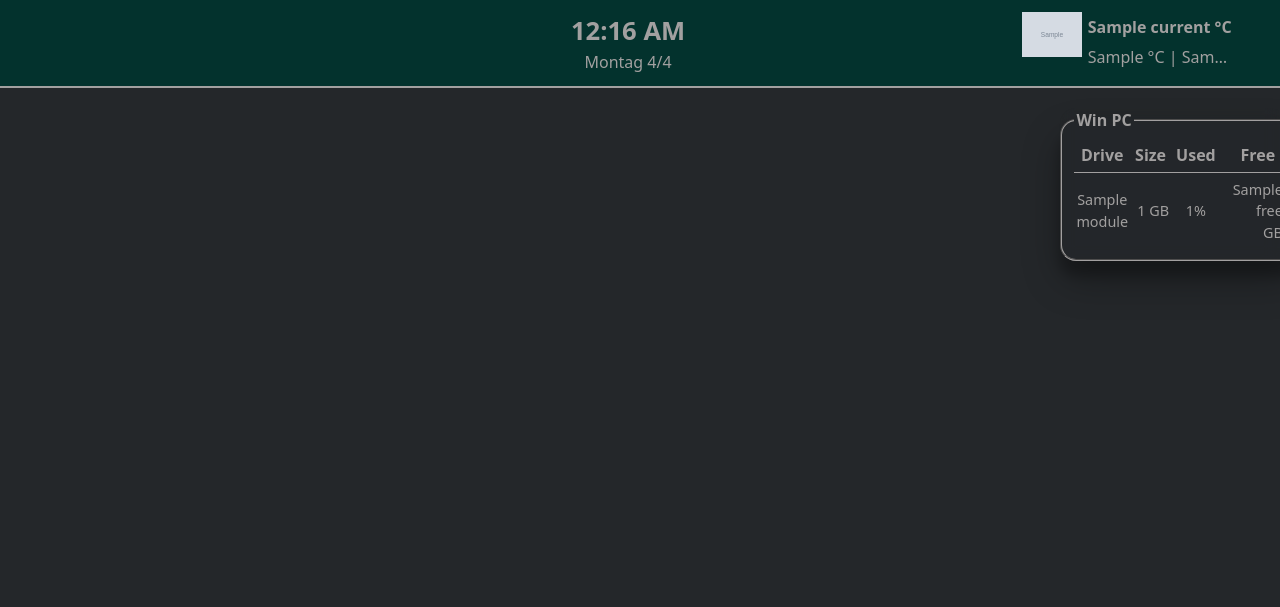
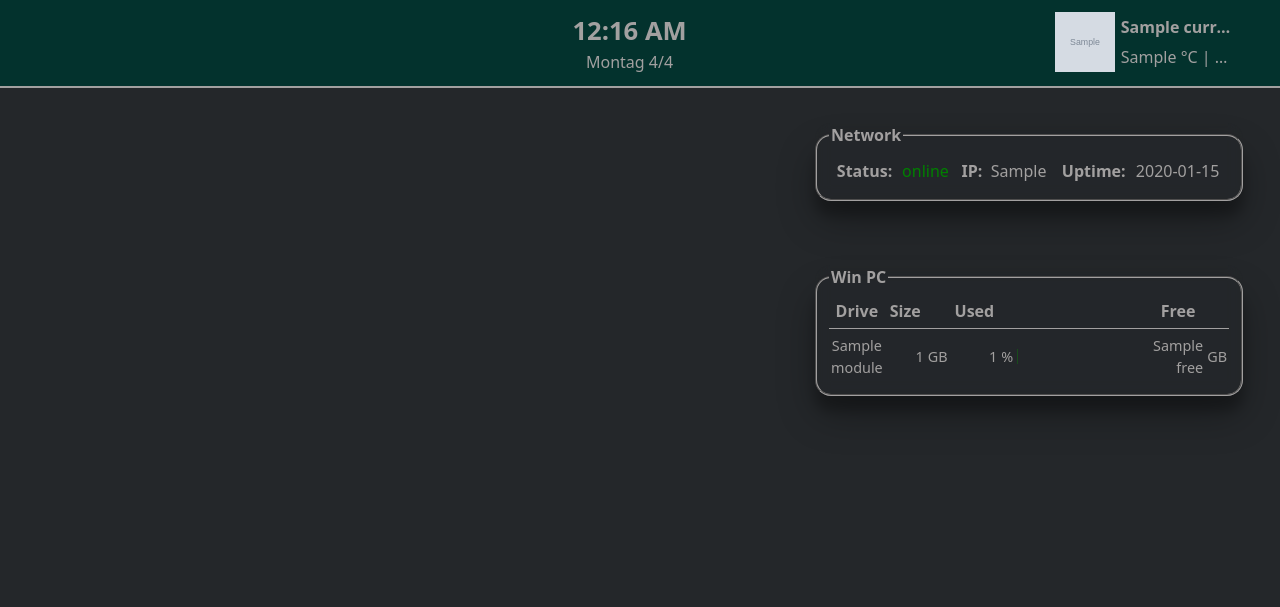
Before and after one commit to LoremIpsumDolo/LocalStartPage_2, a Flask app: template app/templates/index.html in a window 1280 px wide. Shown: the top 607 px of the page. Run offline with Flask 2, Linux system fonts and the light colour scheme; the template is opened without the code that fills it: most values are stand-ins (such as "Sample title", 1, 10 or a date in 2020); grey boxes marked "Sample" are stand-in pictures; parts of the project's set-up code (start-up, migrations or seed data) failed here and were passed over; some libraries are stand-ins or nearby versions.

Commit message:
basic setup

```diff
--- a/app/static/css/glances.css
+++ b/app/static/css/glances.css
@@ -1,35 +1,60 @@
+:root {
+	--bar-green  : rgb(14, 113, 14);
+	--bar-red    : rgb(140, 27, 27);
+	--bar-yellow : rgb(176, 176, 35);
+}
+
+.module_fieldset {
+	min-width     : 200px;
+	border-radius : 16px;
+	border-color  : var(--text);
+}
+
+.module_fieldset legend {
+	color       : var(--text);
+	font-weight : bold;
+}
+
 #glances_table {
-	width           : 100%;
+	width           : 400px;
 	border-collapse : collapse;
-
 }
 
 #glances_table th {
 	border-bottom : solid 1px var(--text);
 	padding       : 5px;
 	text-align    : center;
+	cursor        : default;
 }
+
+#glances_table th:hover {
+	color : var(--text_hover);
+}
+
 
 #glances_table td {
 	padding   : 6px 2px;
 	font-size : .9em;
 }
 
+
+#glances_table td:nth-child(2),
+#glances_table td:nth-child(4),
+#glances_table td:nth-child(7) {
+	text-align : right;
+}
+
+#glances_table td:nth-child(3),
+#glances_table td:nth-child(5),
+#glances_table td:nth-child(8) {
+	text-align : left;
+}
+
+#glances_table td:nth-child(6),
 #glances_table td:nth-child(1) {
 	text-align : center;
 }
 
-#glances_table td:nth-child(2) {
-	text-align : right;
-}
-
-#glances_table td:nth-child(3) {
-	text-align : center;
-}
-
-#glances_table td:nth-child(5) {
-	text-align : right;
-}
 
 .bar {
 	height  : 15px;
--- a/app/static/css/main.css
+++ b/app/static/css/main.css
@@ -12,6 +12,10 @@ body {
 	font-family : "Noto Sans", sans-serif;
 }
 
+fieldset {
+	cursor: default;
+}
+
 /* HEADER */
 
 header {
@@ -24,14 +28,14 @@ header {
 
 .header_block {
 	max-height : 70px;
-	min-width  : 200px;
-	max-width  : 400px;
+	min-width  : 170px;
+	max-width  : 300px;
 	display    : inline-block;
 	padding    : 4px;
 }
 
-#spotify_image,
-#weather_img {
+#spotify_image>img,
+#weather_img>img {
 	height  : 60px;
 	width   : 60px;
 	float   : left;
@@ -68,16 +72,20 @@ header {
 	font-size : 1.6rem;
 }
 
+#weather_module:hover {
+	color: var(--text_hover);
+}
+
 /* MAIN MODULE */
 
 .main_module_container {
 	flex-grow        : 2;
-	padding          : 20px;
+	padding          : 35px;
 	background-color : var(--bg);
 	overflow         : scroll;
 	display          : flex;
 	flex-direction   : row;
-	justify-content  : space-around;
+	justify-content  : space-between;
 	align-items      : flex-start;
 	flex-wrap        : nowrap;
 	gap              : 1.2em;
@@ -87,14 +95,10 @@ header {
 	display : none;
 }
 
-.module_fieldset {
-	border-radius : 16px;
-	border-color  : var(--text);
-}
-
-.module_fieldset legend {
-	color       : var(--text);
-	font-weight : bold;
+#right_module_container {
+	display        : flex;
+	flex-direction : column;
+	gap            : 4em;
 }
 
 .mod_1 {
@@ -107,3 +111,44 @@ header {
 	min-height : 650px;
 	min-width  : 460px;
 }
+
+/* NETWORK MODULE */
+
+#network_table {
+	width           : 400px;
+	border-collapse : collapse;
+}
+
+#network_table th {
+	padding    : 5px;
+	text-align : center;
+}
+
+#network_table td {
+	padding   : 6px 2px;
+	font-size : 1rem;
+}
+
+
+/* MODAL */
+
+
+.modal {
+	display  : none;
+	position : fixed;
+	z-index  : 1;
+	left     : 0;
+	top      : 0;
+	width    : 100%;
+	height   : 100%;
+	overflow : auto;
+
+}
+
+.modal-content {
+	margin         : 15% auto;
+	padding        : 20px;
+	display        : flex;
+	flex-direction : column;
+	align-items    : center;
+}
--- a/app/static/css/utils.css
+++ b/app/static/css/utils.css
@@ -1,99 +1,111 @@
 :root {
-	--bg      : #24272a;
-	--bg-light: #3c4147;
-	--bg-med  : #2c3035;
+	--bg         : #24272a;
+	--bg-light   : #3c4147;
+	--bg-med     : #2c3035;
 
-	--text      : #a2a0a0;
-	--text_hover: #c3c2c2;
+	--text       : #a2a0a0;
+	--text_hover : #c3c2c2;
 
-	--p-col: #03322d;
-	--s-col: #1DE9B6;
+	--p-col      : #03322d;
+	--s-col      : #1DE9B6;
 
-    --bar-green : rgb(14, 113, 14);
-    --bar-red   : rgb(140, 27, 27);
-    --bar-yellow: rgb(176, 176, 35);
+	--bar-green  : rgb(14, 113, 14);
+	--bar-red    : rgb(140, 27, 27);
+	--bar-yellow : rgb(176, 176, 35);
 }
 
 *,
 *::before,
 *::after {
-	box-sizing: border-box;
+	box-sizing : border-box;
 }
 
 .debug_1 {
-	outline: 1px red solid;
+	outline : 1px red solid;
 }
-.debug_11{
-    background-color: rgba(255, 0, 0, 0.297);
+
+.debug_11 {
+	background-color : rgba(255, 0, 0, 0.297);
 }
 
 .debug_2 {
-	outline: 1px greenyellow solid;
+	outline : 1px greenyellow solid;
 }
-.debug_22{
-    background-color: rgba(172, 255, 47, 0.438);
+
+.debug_22 {
+	background-color : rgba(172, 255, 47, 0.438);
 }
 
 .debug_3 {
-	outline: 1px blue solid;
+	outline : 1px blue solid;
 }
 
 .green {
-	color: green;
+	color : green;
 }
 
 .red {
-	color: red;
+	color : red;
 }
 
 .box_shadow {
-	box-shadow: rgba(0, 0, 0, 0.3) 0px 19px 38px, rgba(0, 0, 0, 0.22) 0px 15px 12px;
+	box-shadow : rgba(0, 0, 0, 0.3) 0px 19px 38px, rgba(0, 0, 0, 0.22) 0px 15px 12px;
 }
 
 .glas {
-	background             : rgba(36, 39, 42, 0.31);
-	backdrop-filter        : blur(7.5px);
-	-webkit-backdrop-filter: blur(7.5px);
+	background              : rgba(36, 39, 42, 0.31);
+	backdrop-filter         : blur(7.5px);
+	-webkit-backdrop-filter : blur(7.5px);
+}
+
+.blur {
+	filter         : blur(8px);
+	-webkit-filter : blur(8px);
+}
+
+.no_blur {
+	filter         : none !important;
+	-webkit-filter : none !important;
 }
 
 .flex {
-	display        : flex;
-	align-items    : center;
-	justify-content: center;
+	display         : flex;
+	align-items     : center;
+	justify-content : center;
 }
 
 .flex_row {
-	display        : flex;
-	flex-direction : row;
-	align-items    : center;
-	justify-content: center;
+	display         : flex;
+	flex-direction  : row;
+	align-items     : center;
+	justify-content : center;
 }
 
 .flex_col {
-	display        : flex;
-	flex-direction : column;
-	align-items    : center;
-	justify-content: space-around;
+	display         : flex;
+	flex-direction  : column;
+	align-items     : center;
+	justify-content : space-around;
 }
 
 .fs_1 {
-	font-size  : 1em;
-	font-weight: 500;
+	font-size   : 1em;
+	font-weight : 500;
 }
 
 .fs_1_2 {
-	font-size: 1.2em;
+	font-size : 1.2em;
 }
 
 .fs__9 {
-	font-size: .9em;
+	font-size : .9em;
 }
 
 .fs_1_5 {
-	font-size: 1.5em;
+	font-size : 1.5em;
 }
 
 .fs_2 {
-	font-size  : 2em;
-	font-weight: 500;
+	font-size   : 2em;
+	font-weight : 500;
 }
--- /dev/null
+++ b/app/static/js/weather.js
@@ -0,0 +1,23 @@
+$(document).ready(function () {
+    // yes I know, this sucks and i will fix it...maybe
+
+    var modal = document.getElementById("WeatherModal");
+    var btn = document.getElementById("weather_module");
+
+    btn.onclick = function () {
+        $('#WeatherModal').load('/weather_widget').fadeToggle(1500);
+        $("header").addClass("blur");
+        $("main").addClass("blur");
+    }
+
+    window.onclick = function (event) {
+        if (event.target == modal) {
+            $("#WeatherModal").fadeToggle(750, function () {
+                $("#WeatherModal").empty();
+                $("header").removeClass("blur");
+                $("main").removeClass("blur");
+            });
+        }
+    }
+
+});
--- a/app/templates/base.html
+++ b/app/templates/base.html
@@ -15,6 +15,7 @@
 	{#	JS LIBS  #}
 	<script src="http://192.168.1.12/cdn/jquery.js"></script>
 	<script src="http://192.168.1.12/cdn/htmx.js"></script>
+
 	<script>
       $SCRIPT_ROOT = {{ request.script_root|tojson }};
 	</script>
--- a/app/templates/index.html
+++ b/app/templates/index.html
@@ -2,6 +2,8 @@
 
 {% block head %}
 	<script src="{{ url_for('static', filename='/js/clock.js') }}"></script>
+	<script src="{{ url_for('static', filename='/js/weather.js') }}"></script>
+	<script src="http://192.168.1.12/cdn/stupidtable.js"></script>
 {% endblock head %}
 
 {% block body %}
@@ -14,7 +16,6 @@
 		     hx-trigger="load"
 		     hx-sync="queue all"
 		     hx-target="#spotify_module"></div>
-
 
 		<div id="clock_module" class="header_block">
 			<h4 id="clock_time"></h4>
@@ -32,20 +33,26 @@
 
 	<main>
 		<div class="main_module_container">
-
-			<div class="mod_1"></div>
 			<div class="mod_1"></div>
 
-			<div id="glances_module" class="">
-				{% include 'modules/glances.html' %}
+			<div id="right_module_container">
+
+				<div id="network_module" class="">
+					{% include 'modules/network.html' %}
+				</div>
+				<div id="glances_module" class="">
+					{% include 'modules/glances.html' %}
+				</div>
+
 			</div>
-
 		</div>
 	</main>
 
 	<footer>
-
 	</footer>
 
+	<!-- WeatherModal -->
+	<div id="WeatherModal" class="modal no_blur">
+	</div>
 
 {% endblock body %}
--- a/app/templates/modules/glances.html
+++ b/app/templates/modules/glances.html
@@ -5,20 +5,27 @@
 	<legend>Win PC</legend>
 
 	<table id="glances_table" class="">
+		<thead>
 		<tr>
-			<th>Drive</th>
-			<th>Size</th>
-			<th>Used</th>
+			<th data-sort="string">Drive</th>
+			<th data-sort="int">Size</th>
+			<th></th>
+			<th data-sort="int">Used</th>
+			<th></th>
 			<th style="width: 180px;"></th>
-			<th>Free</th>
+			<th data-sort="int">Free</th>
+			<th></th>
 		</tr>
-
+		</thead>
+		<tbody>
 		{% for item in data %}
 
 			<tr>
 				<td>{{ item["device_name"] }}</td>
-				<td>{{ item["size"] }} GB</td>
-				<td>{{ item["percent"] }}%</td>
+				<td>{{ item["size"] }}</td>
+				<td>GB</td>
+				<td>{{ item["percent"] }}</td>
+				<td>%</td>
 				<td>
 					{% if item["percent"] > 80 %}
 						{% set color = "red" %}
@@ -27,10 +34,18 @@
 					{% endif %}
 					<div class="bar bar_{{ color }}" style="width: {{ item["percent"] }}%;"></div>
 				</td>
-				<td>{{ item["free"] }} GB</td>
+				<td>{{ item["free"] }}</td>
+				<td>GB</td>
 			</tr>
 		{% endfor %}
 
+		</tbody>
 	</table>
 
+	<script>
+      $(function () {
+        $("table").stupidtable();
+      });
+	</script>
+
 </fieldset>
--- a/app/templates/modules/network.html
+++ b/app/templates/modules/network.html
@@ -1,45 +1,32 @@
-{% set online_status = Data["NetworkModule"]["module_data"]["ONLINE_STATUS"] %}
+{% set data = Data["NetworkModule"]["module_data"] %}
 
-{% if online_status == "online" %}
-	{% set online_status_color = "green" %}
+{% if data["ONLINE_STATUS"] == "online" %}
+	{% set status_color = "green" %}
 {% else %}
-	{% set online_status_color = "red" %}
+	{% set status_color = "red" %}
 {% endif %}
 
-{# # # # # # # # # # #}
-
 {% set cache_status = Data["NetworkModule"]["module_cache_status"] %}
-
-{% if cache_status == "valid" %}
-	{% set cache_status_color = "green" %}
-{% else %}
-	{% set cache_status_color = "red" %}
-{% endif %}
-
-{# # # # # # # # # # #}
-
 {% set cache_delta = Data["NetworkModule"]["cache_delta"] %}
 
-{# # # # # # # # # # #}
+<fieldset id="network_fieldset" class="module_fieldset glas box_shadow">
 
-<div class="fs_1_2">
-	<span>Status:</span>
-	<span id="online_status"
-	      class="{{ online_status_color }}">{{ online_status }}</span>
-</div>
+	<legend>Network</legend>
+	<table id="network_table">
+		<tr>
+			<th>Status:</th>
+			<td class="{{ status_color }}">{{ data["ONLINE_STATUS"] }}</td>
 
+			<th>IP:</th>
+			<td>{{ data["IP"] }}</td>
 
-<div class="fs_1_2">
-	<span>Uptime:</span>
-	<span id="uptime">{{ Data["NetworkModule"]["module_data"]["UPTIME"] }}</span>
-</div>
+			<th>Uptime:</th>
+			{#			<td>{{ cache_status }} ({{ cache_delta }})</td>#}
+			<td>{{ data["UPTIME"] }}</td>
+		</tr>
+	</table>
 
-
-<div class="fs_1_2">
-	<span>Cache:</span>
-	<span id="footer_cache"
-	      class="{{ cache_status_color }}">{{ cache_status }} ({{ cache_delta }})</span>
-</div>
+</fieldset>
 
 {% if not cache_status == "valid" %}
 
@@ -47,7 +34,7 @@
 	      hx-get="/update_module?module_name=NetworkModule"
 	      hx-trigger="load delay:2s"
 	      hx-sync="queue all"
-	      hx-target="#footer"
+	      hx-target="#network_module"
 	></span>
 
 {% else %}
@@ -56,7 +43,7 @@
 	      hx-get="/module?module_name=NetworkModule"
 	      hx-trigger="load delay:{{ cache_delta }}s"
 	      hx-sync="queue all"
-	      hx-target="#footer"
+	      hx-target="#network_module"
 	></span>
 
 {% endif %}
--- a/app/templates/modules/weather.html
+++ b/app/templates/modules/weather.html
@@ -1,4 +1,7 @@
 {% set data = Data["WeatherModule"]["module_data"] %}
+{% set cache_status = Data["WeatherModule"]["module_cache_status"] %}
+{% set cache_delta = Data["WeatherModule"]["cache_delta"] %}
+
 
 <span id="weather_img">
                 <img src='{{ data["icon"] }}' alt="">
@@ -14,3 +17,23 @@
 	<span id="future_temp_min">{{ data["future_night"] }}</span>
 	<span class="weather_non_bold">°C</span>
 </p>
+
+{% if not cache_status == "valid" %}
+
+	<span style="display: none"
+	      hx-get="/update_module?module_name=WeatherModule"
+	      hx-trigger="load delay:2s"
+	      hx-sync="queue all"
+	      hx-target="#weather_module"
+	></span>
+
+{% else %}
+
+	<span style="display: none"
+	      hx-get="/module?module_name=WeatherModule"
+	      hx-trigger="load delay:{{ cache_delta }}s"
+	      hx-sync="queue all"
+	      hx-target="#weather_module"
+	></span>
+
+{% endif %}
--- /dev/null
+++ b/app/templates/modules/weather_widget.html
@@ -0,0 +1,5 @@
+<div class="modal-content">
+    <div id="openweathermap-widget-21"></div>
+    <script src='//openweathermap.org/themes/openweathermap/assets/vendor/owm/js/d3.min.js'></script>
+    <script>window.myWidgetParam ? window.myWidgetParam : window.myWidgetParam = []; window.myWidgetParam.push({ id: 21, cityid: '2950159', appid: '{{ api_key}}', units: 'metric', containerid: 'openweathermap-widget-21', }); (function () { var script = document.createElement('script'); script.async = true; script.charset = "utf-8"; script.src = "//openweathermap.org/themes/openweathermap/assets/vendor/owm/js/weather-widget-generator.js"; var s = document.getElementsByTagName('script')[0]; s.parentNode.insertBefore(script, s); })();</script>
+</div>
```
Also changed, not shown: app/modules/module_weather.py (+4 -5 lines), app/routes.py (+9 -0 lines).
